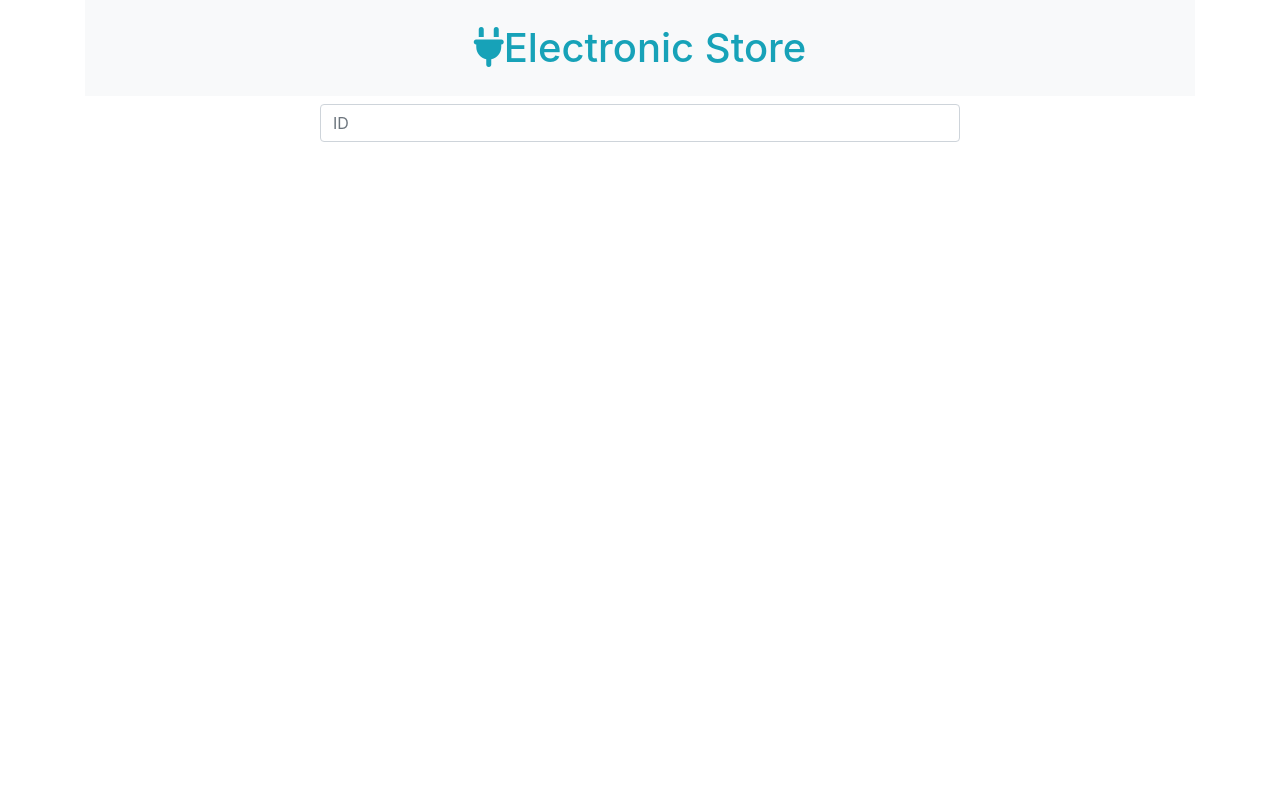
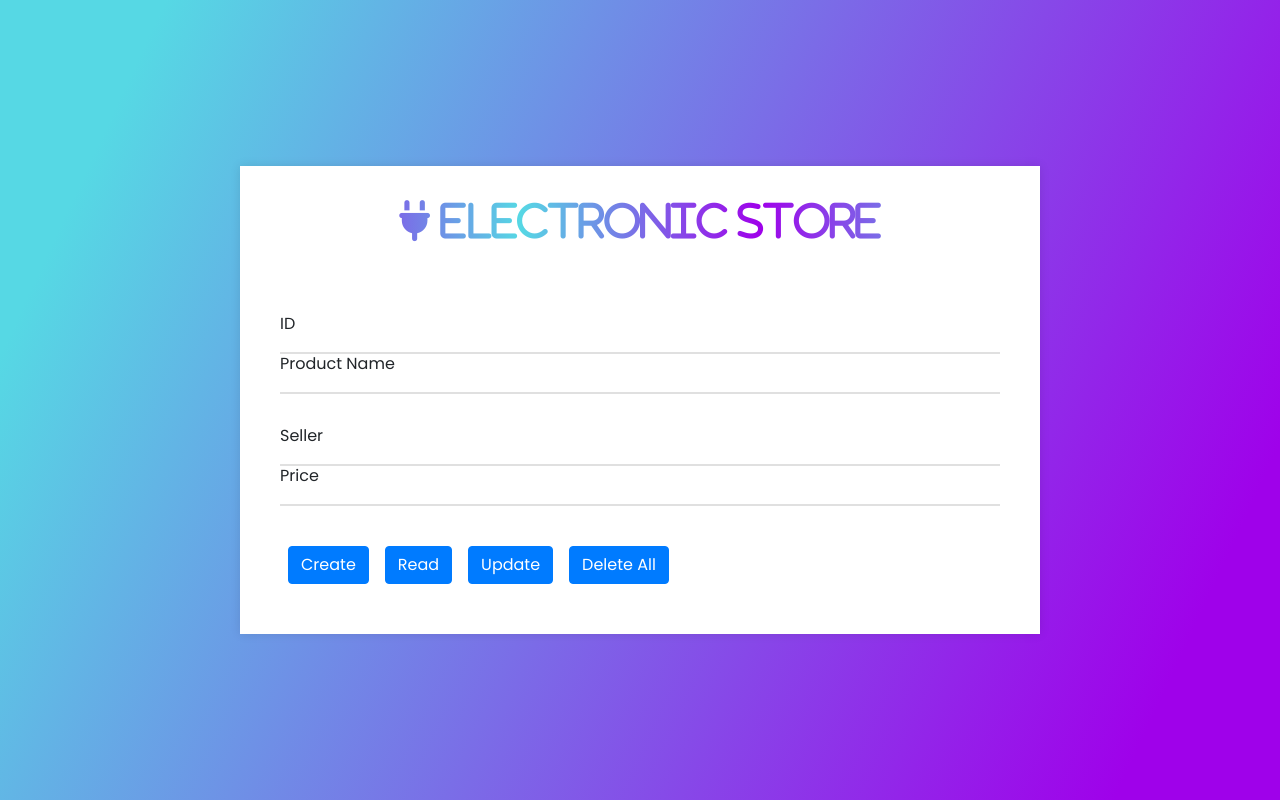
Before and after one commit to KrishnendhuAji/Ecommerce, a plain HTML site: page index.html in a window 1280 px wide. Drawn offline with nearby package versions, Linux system fonts and the light colour scheme.

Commit message:
Complete code changed

```diff
--- a/index.html
+++ b/index.html
@@ -13,18 +13,82 @@
 <body>
 
 
-   <div class="container text-center">
+   <!-- <div class="container text-center">
       <h1 class="bg-light py-4 text-info "><i class="fa-solid fa-plug"></i>Electronic Store</h1>
 
-   </div>
+   </div> -->
 
 
-   <div class="d-flex justify-content-center">
+   <!-- <div class="d-flex justify-content-center">
     <form  class="w-50">
          <input type="text" id="userid"  class="form-control" placeholder="ID" autocomplete="off">
+         <input type="password" id="proname"  class="form-control" placeholder="" autocomplete="off">
     </form>
    </div>
+ -->
 
+
+ <div class="container">
+
+     <div class="text">
+          <i class="fa-solid fa-plug">
+        Electronic Store
+     </i>
+     </div>
+
+     <form action="#">
+        <div class="form-row">
+           <div class="input-data">
+              <input type="text" required>
+              <div class="underline"></div>
+              <label for="">ID</label>
+           </div>
+           <div class="input-data">
+              <input type="text" required>
+              <div class="underline"></div>
+              <label for="">Product Name</label>
+           </div>
+        </div>
+        <div class="form-row">
+           <div class="input-data">
+              <input type="text" required>
+              <div class="underline"></div>
+              <label for="">Seller</label>
+           </div>
+           <div class="input-data">
+              <input type="text" required>
+              <div class="underline"></div>
+              <label for="">Price</label>
+           </div>
+        </div>
+
+        <div class="form-row submit-btn d-flex p-2">
+          <!-- <div class="input-data">
+             <div class="inner"></div>
+             <input type="Create" value="Create">
+          </div>
+          <div class="input-data">
+               <div class="inner"></div>
+               <input type="Read" value="Read">
+            </div>
+            <div class="input-data">
+               <div class="inner"></div>
+               <input type="Update" value="Update">
+            </div>
+            <div class="input-data">
+               <div class="inner"></div>
+               <input type="Delete All" value="Delete All">
+            </div> -->
+            <button type="button" class="btn btn-primary mr-3">Create </button>
+            <button type="button" class="btn btn-primary mr-3">Read</button>
+            <button type="button" class="btn btn-primary mr-3">Update</button>
+            <button type="button" class="btn btn-primary mr-3">Delete All</button>
+       </div>
+
+
+
+
+     </div>
 
 
          <script src="https://code.jquery.com/jquery-3.4.1.slim.min.js" integrity="sha384-J6qa4849blE2+poT4WnyKhv5vZF5SrPo0iEjwBvKU7imGFAV0wwj1yYfoRSJoZ+n" crossorigin="anonymous"></script>
--- a/style.css
+++ b/style.css
@@ -0,0 +1,147 @@
+@import url('https://fonts.googleapis.com/css?family=Poppins:400,500,600,700&display=swap');
+*{
+  margin: 0;
+  padding: 0;
+  outline: none;
+  box-sizing: border-box;
+  font-family: 'Poppins', sans-serif;
+}
+body{
+  display: flex;
+  align-items: center;
+  justify-content: center;
+  min-height: 100vh;
+  padding: 10px;
+  font-family: 'Poppins', sans-serif;
+  background: linear-gradient(115deg, #56d8e4 10%, #9f01ea 90%);
+}
+.container{
+  max-width: 800px;
+  background: #fff;
+  width: 800px;
+  padding: 25px 40px 10px 40px;
+  box-shadow: 0px 0px 10px rgba(0,0,0,0.1);
+}
+.container .text{
+  text-align: center;
+  font-size: 41px;
+  font-weight: 600;
+  font-family: 'Poppins', sans-serif;
+  background: -webkit-linear-gradient(right, #56d8e4, #9f01ea, #56d8e4, #9f01ea);
+  -webkit-background-clip: text;
+  -webkit-text-fill-color: transparent;
+}
+.container form{
+  padding: 30px 0 0 0;
+}
+.container form .form-row{
+  display: flexbox;
+  margin: 32px 0;
+}
+form .form-row .input-data{
+  width: 100%;
+  height: 40px;
+
+  position: relative;
+}
+form .form-row .textarea{
+  height: 70px;
+}
+.input-data input,
+.textarea textarea{
+  display: block;
+  width: 100%;
+  height: 100%;
+  border: none;
+  font-size: 17px;
+  border-bottom: 2px solid rgba(0,0,0, 0.12);
+}
+.input-data input:focus ~ label, .textarea textarea:focus ~ label,
+.input-data input:valid ~ label, .textarea textarea:valid ~ label{
+  transform: translateY(-20px);
+  font-size: 14px;
+  color: #3498db;
+}
+.textarea textarea{
+  resize: none;
+  padding-top: 10px;
+}
+.input-data label{
+  position: absolute;
+  pointer-events: none;
+  bottom: 10px;
+  font-size: 16px;
+  transition: all 0.3s ease;
+}
+.textarea label{
+  width: 100%;
+  bottom: 40px;
+  background: #fff;
+}
+.input-data .underline{
+  position: absolute;
+  bottom: 0;
+  height: 2px;
+  width: 100%;
+}
+.input-data .underline:before{
+  position: absolute;
+  content: "";
+  height: 2px;
+  width: 100%;
+  background: #3498db;
+  transform: scaleX(0);
+  transform-origin: center;
+  transition: transform 0.3s ease;
+}
+.input-data input:focus ~ .underline:before,
+.input-data input:valid ~ .underline:before,
+.textarea textarea:focus ~ .underline:before,
+.textarea textarea:valid ~ .underline:before{
+  transform: scale(1);
+}
+.submit-btn .input-data{
+  overflow: hidden;
+  height: 45px!important;
+  width: 25%!important;
+}
+.submit-btn .input-data .inner{
+  height: 100%;
+  width: 300%;
+  position: absolute;
+  left: -100%;
+  background: -webkit-linear-gradient(right, #56d8e4, #9f01ea, #56d8e4, #9f01ea);
+  transition: all 0.4s;
+}
+.submit-btn .input-data:hover .inner{
+  left: 0;
+}
+.submit-btn .input-data input{
+  background: none;
+  border: none;
+  color: #fff;
+  font-size: 17px;
+  font-weight: 500;
+  text-transform: uppercase;
+  letter-spacing: 1px;
+  cursor: pointer;
+  position: relative;
+  z-index: 2;
+}
+@media (max-width: 700px) {
+  .container .text{
+    font-size: 30px;
+  }
+  .container form{
+    padding: 10px 0 0 0;
+  }
+  .container form .form-row{
+    display: block;
+  }
+  form .form-row .input-data{
+    margin: 35px 0!important;
+  }
+  .submit-btn .input-data{
+    width: 40%!important;
+  }
+}
```
